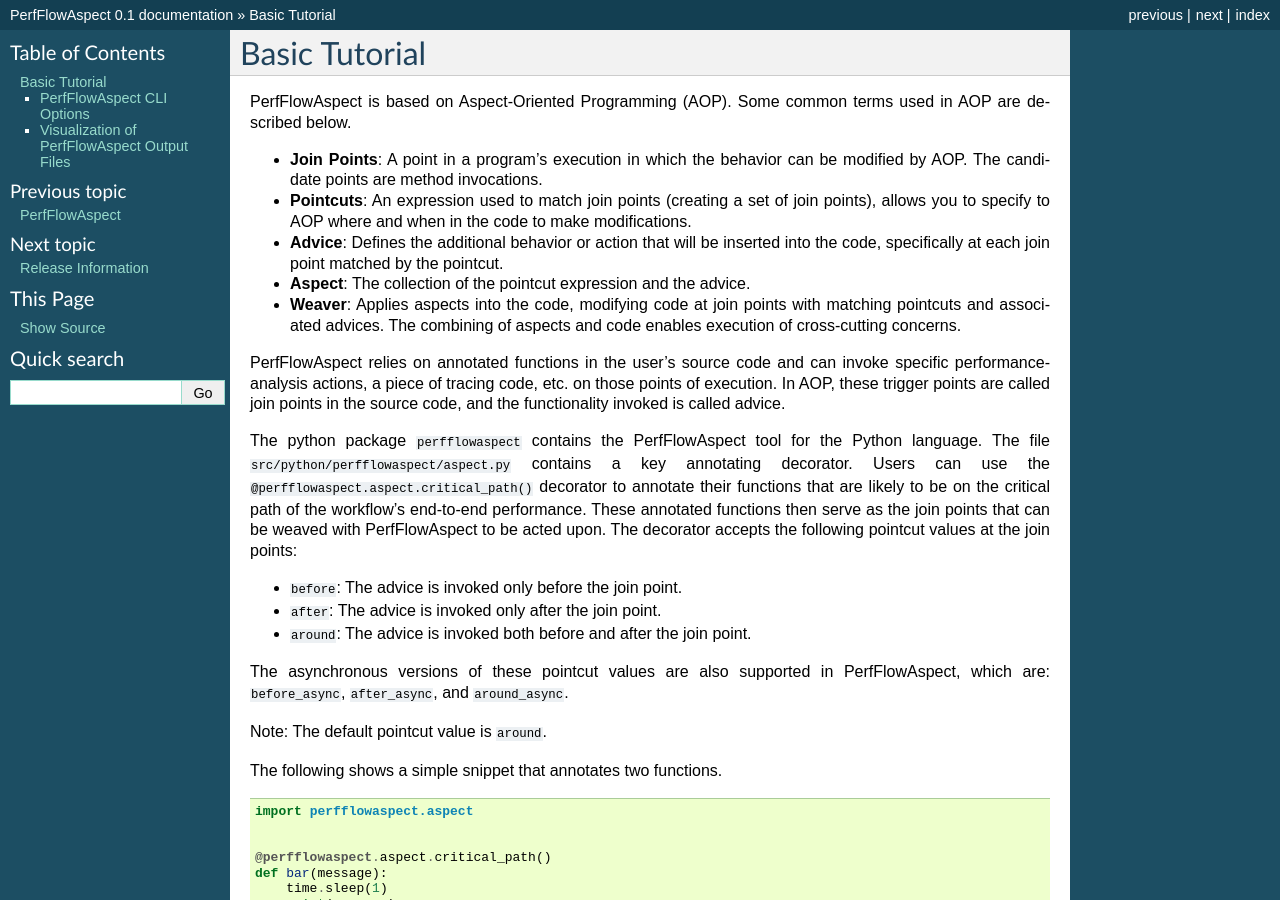
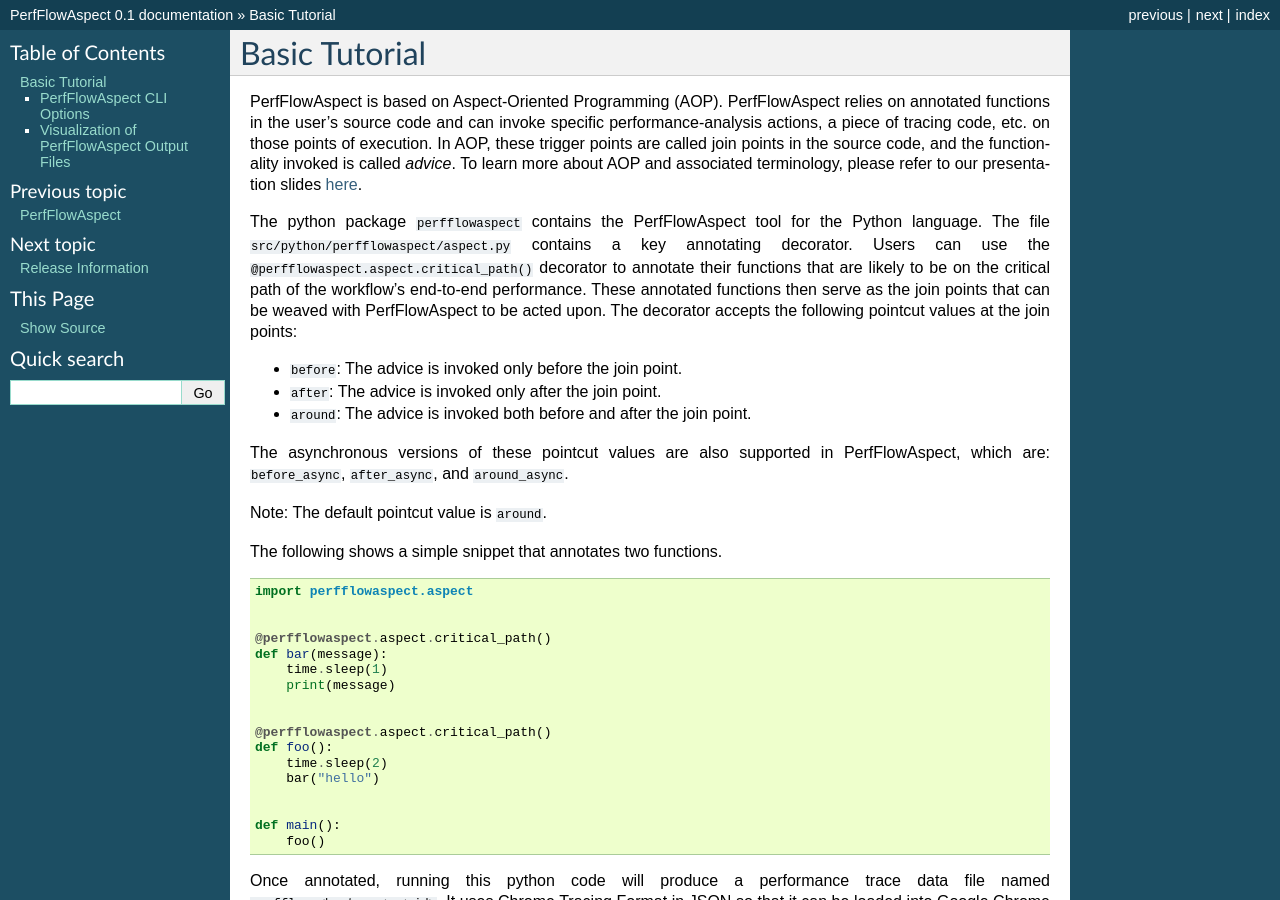
Before and after one commit to flux-framework/PerfFlowAspect, a Sphinx documentation site: the page built from docs/BasicTutorial.rst, in a window 1280 px wide and 900 px high. Built offline with Sphinx 7.4.7, drawn with Linux system fonts in a browser that asks for light colours; some of the changed text lies outside the part shown.

```diff
--- a/docs/BasicTutorial.rst
+++ b/docs/BasicTutorial.rst
@@ -9,29 +9,13 @@
  Basic Tutorial
 ################
 
-PerfFlowAspect is based on Aspect-Oriented Programming (AOP). Some common terms
-used in AOP are described below.
-
--  **Join Points**: A point in a program's execution in which the behavior can
-   be modified by AOP. The candidate points are method invocations.
-
--  **Pointcuts**: An expression used to match join points (creating a set of
-   join points), allows you to specify to AOP where and when in the code to make
-   modifications.
-
--  **Advice**: Defines the additional behavior or action that will be inserted
-   into the code, specifically at each join point matched by the pointcut.
-
--  **Aspect**: The collection of the pointcut expression and the advice.
-
--  **Weaver**: Applies aspects into the code, modifying code at join points with
-   matching pointcuts and associated advices. The combining of aspects and code
-   enables execution of cross-cutting concerns.
-
-PerfFlowAspect relies on annotated functions in the user's source code and can
-invoke specific performance-analysis actions, a piece of tracing code, etc. on
-those points of execution. In AOP, these trigger points are called join points
-in the source code, and the functionality invoked is called advice.
+PerfFlowAspect is based on Aspect-Oriented Programming (AOP). PerfFlowAspect
+relies on annotated functions in the user's source code and can invoke specific
+performance-analysis actions, a piece of tracing code, etc. on those points of
+execution. In AOP, these trigger points are called join points in the source
+code, and the functionality invoked is called `advice`. To learn more about AOP
+and associated terminology, please refer to our presentation slides `here
+<ppts/PerfFlowAspectTutorialSlides.pdf>`_.
 
 The python package ``perfflowaspect`` contains the PerfFlowAspect tool for the
 Python language. The file ``src/python/perfflowaspect/aspect.py`` contains a key
--- a/docs/BuildingPerfFlowAspect.rst
+++ b/docs/BuildingPerfFlowAspect.rst
@@ -13,7 +13,7 @@
  Python Install
 ****************
 
-The minimum Python version needed is 3.6. You can get PerfFlowAspect from its
+The minimum Python version needed is 3.8. You can get PerfFlowAspect from its
 GitHub repository using this command:
 
 .. code:: bash
--- a/docs/index.rst
+++ b/docs/index.rst
@@ -60,8 +60,12 @@ uniformity as to how performance is measured and controlled.
 -  Stephanie Brink
 -  James Corbett
 -  Stephen Herbein (NVIDIA)
+-  Aliza Lisan (University of Oregon)
+-  Daniel Milroy
 -  Francesco Di Natale (NVIDIA)
 -  Tapasya Patki
+-  Jae-Seung Yeom
+-  Hariharan Devarajan
 
 ******************************
  PerfFlowAspect Documentation
```
Also changed, not shown: other parts of docs/BasicTutorial.rst (+1 -1 lines), docs/UpcomingFeatures.rst (+6 -5 lines), 2 other files.
